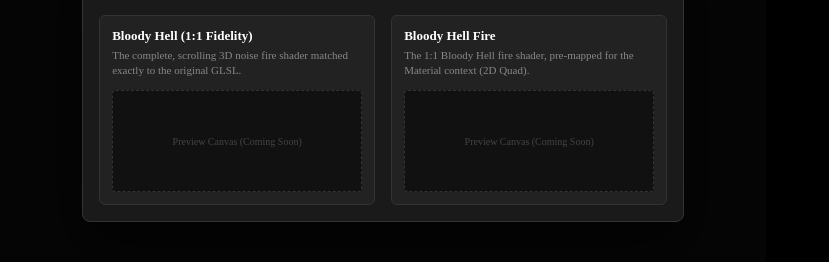
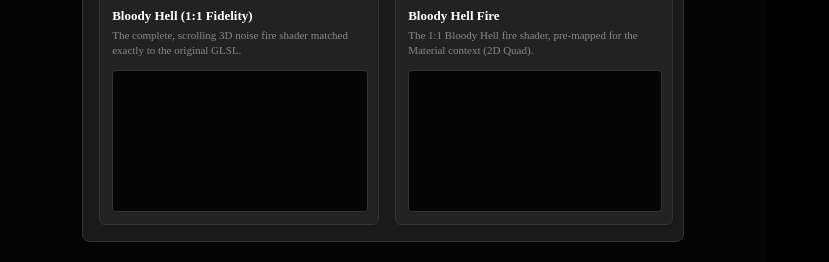
Before and after one commit to AgusDropOut/cosmos, a React (Vite) app: page / in a window 1280 px wide. Both pictures are taken after a click on the button "Presets". Shown: the part 337-599 px from the top of the page, without its empty margins (0-829 px from the left). Built offline with nearby package versions, Linux system fonts and the light colour scheme.

Commit message:
added minimalistic 3d preview canvas to the preset selector

```diff
--- a/src/NodeEditor.tsx
+++ b/src/NodeEditor.tsx
@@ -216,6 +216,7 @@ return (
                 onSelectPreset={(presetId) => {
                     applyPreset(presetId, setNodes, setEdges, onSettingChange, history.takeSnapshot);
                 }}
+                activeContext={activeContext}
             />
         </div>
     </div>
--- a/src/components/editor/PresetModal.tsx
+++ b/src/components/editor/PresetModal.tsx
@@ -1,11 +1,14 @@
 // src/components/editor/PresetModal.tsx
+import type { IProjectContext } from '../../types/context';
 import type { IPreset } from '../../types/preset';
+import { PresetPreviewCanvas } from './PresetPreviewCanvas';
 
 interface PresetModalProps {
     isOpen: boolean;
     onClose: () => void;
     availablePresets: IPreset[];
     onSelectPreset: (presetId: string) => void;
+    activeContext: IProjectContext;
 }
 
 const overlayStyle: React.CSSProperties = {
@@ -20,7 +23,7 @@ const modalStyle: React.CSSProperties = {
     display: 'flex', flexDirection: 'column', overflow: 'hidden'
 };
 
-export function PresetModal({ isOpen, onClose, availablePresets, onSelectPreset }: PresetModalProps) {
+export function PresetModal({ isOpen, onClose, availablePresets, onSelectPreset, activeContext }: PresetModalProps) {
     if (!isOpen) return null;
 
     return (
@@ -56,14 +59,7 @@ export function PresetModal({ isOpen, onClose, availablePresets, onSelectPreset
                                 <div style={{ color: '#fff', fontSize: '13px', fontWeight: 'bold', marginBottom: '4px' }}>{preset.name}</div>
                                 <div style={{ color: '#888', fontSize: '11px', lineHeight: '1.4', flex: 1 }}>{preset.description}</div>
 
-                                {/* FUTURE: WebGL Mini-Canvas Preview Placeholder */}
-                                <div style={{
-                                    height: '100px', background: '#111', borderRadius: '4px', marginTop: '12px',
-                                    display: 'flex', justifyContent: 'center', alignItems: 'center',
-                                    color: '#444', fontSize: '10px', border: '1px dashed #333'
-                                }}>
-                                    Preview Canvas (Coming Soon)
-                                </div>
+                                <PresetPreviewCanvas preset={preset} context={activeContext} />
                             </div>
                         ))
                     )}
--- /dev/null
+++ b/src/components/editor/PresetPreviewCanvas.tsx
@@ -0,0 +1,115 @@
+// src/components/editor/PresetPreviewCanvas.tsx
+import { useEffect, useRef } from 'react';
+import * as THREE from 'three';
+import { compileShader } from '../../core/compiler';
+import type { ShaderGraph } from '../../types/ast';
+import type { IProjectContext } from '../../types/context';
+import type { IPreset } from '../../types/preset';
+
+interface PresetPreviewCanvasProps {
+  preset: IPreset;
+  context: IProjectContext;
+}
+
+/* This component renders a small WebGL canvas that provides a live preview of what a preset looks like.
+* It takes a preset and the active context as props, compiles the shader graph defined in the preset, and uses the context's preview strategy to render it.
+* This allows users to see a visual representation of the preset before applying it, making it easier to choose the right one. */
+
+export function PresetPreviewCanvas({ preset, context }: PresetPreviewCanvasProps) {
+  const mountRef = useRef<HTMLDivElement>(null);
+  const requestRef = useRef<number>(0);
+
+  useEffect(() => {
+    if (!mountRef.current) return;
+
+    const width = mountRef.current.clientWidth || 280;
+    const height = mountRef.current.clientHeight || 140;
+
+    const scene = new THREE.Scene();
+
+
+    const perspCamera = new THREE.PerspectiveCamera(75, width / height, 0.1, 1000);
+    perspCamera.position.z = 5;
+
+    const orthoCamera = new THREE.OrthographicCamera(-1, 1, 1, -1, 0.1, 10);
+    orthoCamera.position.z = 1;
+
+
+    const renderer = new THREE.WebGLRenderer({ antialias: true, alpha: true });
+    renderer.setSize(width, height);
+    renderer.setPixelRatio(Math.min(window.devicePixelRatio, 2));
+    mountRef.current.appendChild(renderer.domElement);
+
+
+    const graph: ShaderGraph = {
+        nodes: preset.nodes.map(n => ({
+            id: n.id,
+            type: n.data.astType,
+            inputs: n.data.inputs || [],
+            outputs: n.data.outputs || []
+        })),
+        connections: (preset.edges as any[]).map(e => ({
+            id: e.id,
+            sourceNodeId: e.source,
+            sourcePortId: e.sourceHandle || 'out',
+            targetNodeId: e.target,
+            targetPortId: e.targetHandle || 'in'
+        }))
+    };
+
+    const { vertexShader, fragmentShader } = compileShader(graph);
+
+    const material = new THREE.ShaderMaterial({
+        uniforms: { u_time: { value: 0 } },
+        vertexShader,
+        fragmentShader,
+        side: THREE.DoubleSide,
+        transparent: true,
+        depthWrite: false
+    });
+
+
+    const strategy = context.createPreviewStrategy();
+    strategy.init({ scene, camera: perspCamera, material }, preset.settings);
+
+
+    const animate = (time: number) => {
+        requestRef.current = requestAnimationFrame(animate);
+
+        material.uniforms.u_time.value = time * 0.001;
+
+        if (strategy.update) {
+            strategy.update(time, preset.settings);
+        }
+
+
+        const activeCamera = preset.settings.shape === '2D_QUAD' ? orthoCamera : perspCamera;
+        renderer.render(scene, activeCamera);
+    };
+
+    requestRef.current = requestAnimationFrame(animate);
+
+    return () => {
+      cancelAnimationFrame(requestRef.current);
+      renderer.dispose();
+      strategy.dispose();
+      material.dispose();
+      if (mountRef.current) mountRef.current.innerHTML = '';
+    };
+  }, [preset, context]);
+
+  return (
+    <div
+        ref={mountRef}
+        style={{
+            width: '100%',
+            height: '140px',
+            background: '#050505',
+            borderRadius: '4px',
+            marginTop: '12px',
+            border: '1px solid #333',
+            overflow: 'hidden'
+        }}
+    />
+  );
+}
```
